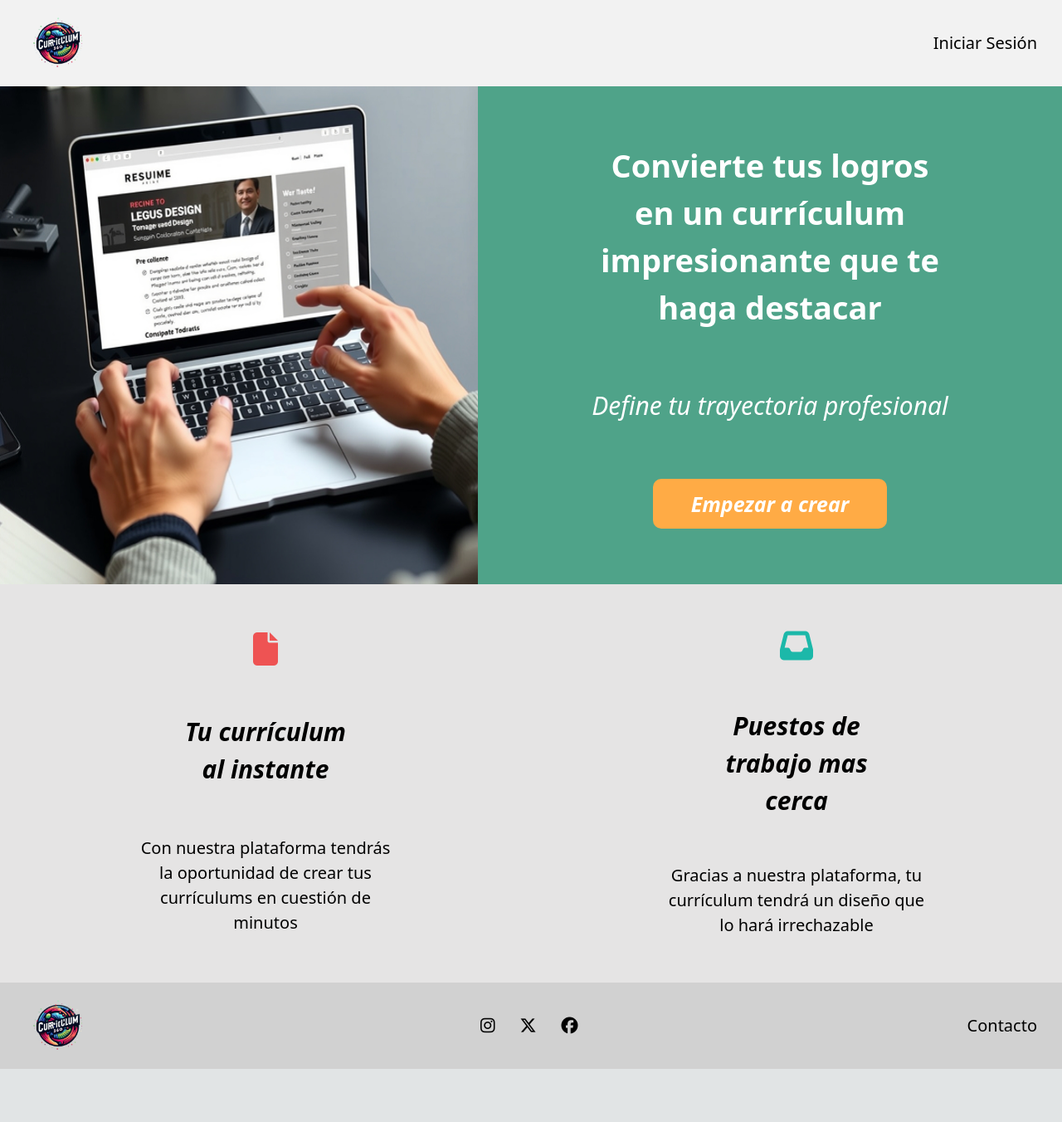
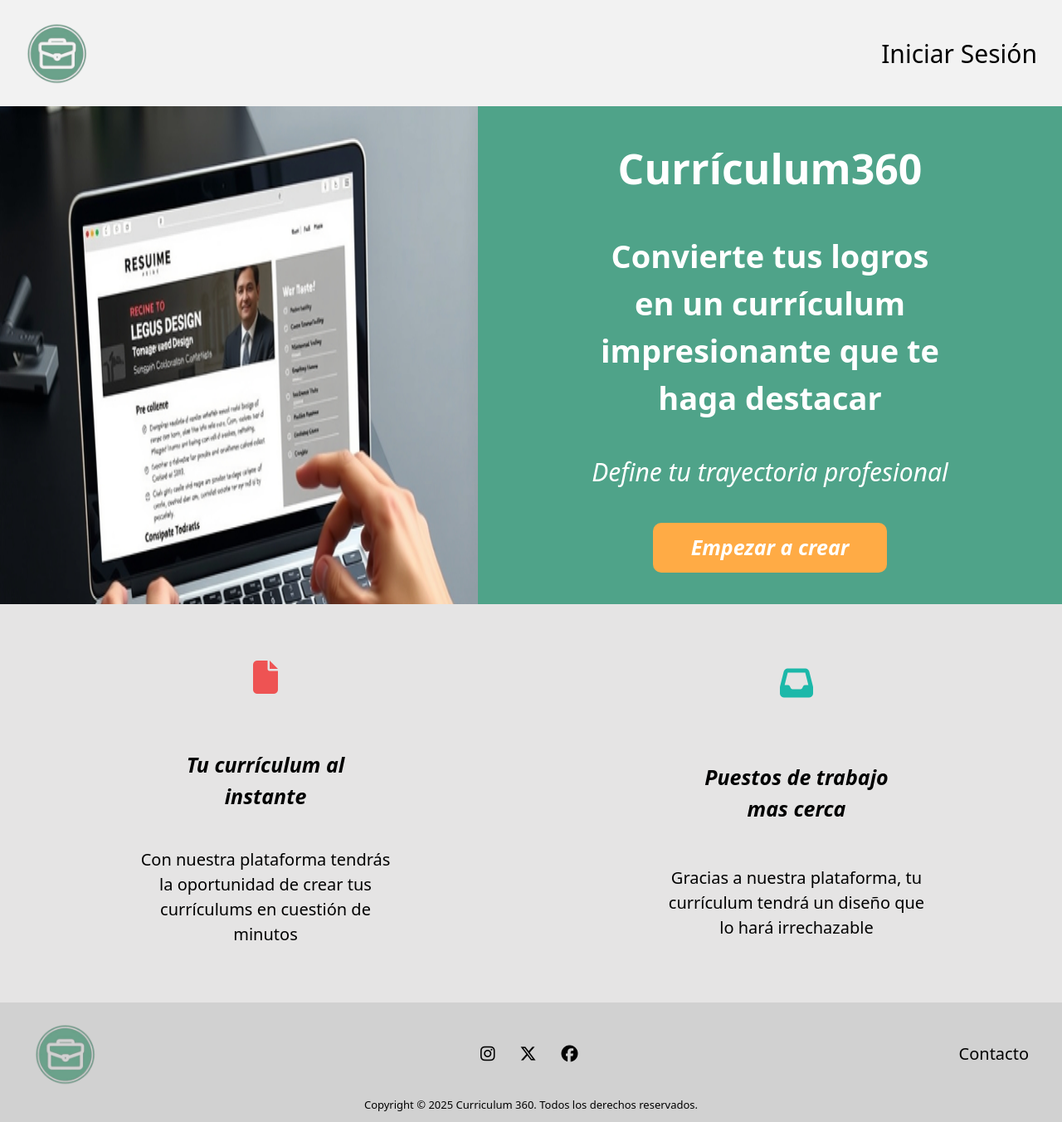
Before and after one commit to Chusneo04/ProyectoFinal-TFG, a Flask app: page / in a window 1280 px wide. Shown: the whole page at 83% size. Before the commit the page ends 1288 px from the top, so only its background shows below. Run offline with Flask 3, Linux system fonts and the light colour scheme.

Commit message:
Creación del diseño responsive de la interfaz de inicio

```diff
--- a/src/app.py
+++ b/src/app.py
@@ -8,4 +8,4 @@ def index():
 
 
 if __name__ == '__main__':
-    app.run(debug=True)
+    app.run(debug=True, host="172.31.52.67", port=5500)
--- a/src/templates/index.html
+++ b/src/templates/index.html
@@ -2,29 +2,30 @@
 
     {% block body %}
 
-        <div class="w-full">
-            <header class="w-full h-[13vh] flex flex-row items-center justify-between bg-[#F2F2F2] px-[30px] text-[20px]">
+        <div class="w-full flex flex-col">
+            <header class="w-full h-[6rem] flex flex-row items-center justify-between bg-[#F2F2F2] px-[30px] text-[20px] sm:h-[30vh] lg:h-[8rem]">
                 <img src="../static/logo.png" alt="CURRICULUMS" class="w-[5rem]">
-                <a href="/login">Iniciar Sesión</a>
+                <a href="/login" class="text-[30px]">Iniciar Sesión</a>
             </header>
-            <div class="w-full flex flex-row h-[75vh]">
-                <img src="../static/Imagen_portada.png" alt="Imagen de portada" class="w-[45%]">
-                <div class="w-full bg-[#4FA389] text-[white] flex flex-col items-center justify-evenly">
-                    <h1 class="text-[38px] w-[60%] text-center font-semibold">Convierte tus logros en un currículum impresionante que te haga destacar</h1>
-                    <h3 class="text-[30px] italic font-light">Define tu trayectoria profesional</h3>
-                    <button class="w-[40%] h-[60px] rounded-[10px] bg-[#FFAB45] text-center text-[25px] font-semibold italic"><a href="/login">Empezar a crear</a></button>
+            <div class="w-full flex flex-col sm:flex-row lg:flex-row lg:h-[75vh]">
+                <img src="../static/Imagen_portada.png" alt="Imagen de portada" class="w-full sm:h-[130vh] sm:w-[45%] lg:w-[45%]">
+                <div class="w-full bg-[#4FA389] text-[white] flex flex-col items-center justify-evenly gap-[20px] lg:gap-0 lg:p-0 py-[30px]">
+                    <h1 class="text-[40px] lg:text-[50px] font-extrabold">Currículum360</h1>
+                    <h1 class="text-[30px] lg:text-[38px] w-[90%] lg:w-[60%] text-center font-semibold">Convierte tus logros en un currículum impresionante que te haga destacar</h1>
+                    <h3 class="text-[20px] lg:text-[30px] italic font-light">Define tu trayectoria profesional</h3>
+                    <button class="w-[70%] lg:w-[40%] h-[60px] rounded-[10px] bg-[#FFAB45] text-center text-[25px] font-semibold italic"><a href="/login">Empezar a crear</a></button>
                 </div>
             </div>
-            <div class="bg-[#E5E4E4] h-[60vh] flex">
-                <div class="w-[50%] flex flex-col items-center justify-evenly  h-full">
+            <div class="bg-[#E5E4E4] lg:h-[60vh] flex flex-col lg:flex-row sm:flex-row">
+                <div class="lg:w-[50%] flex flex-col items-center justify-evenly h-full lg:p-0 p-[20px] gap-[50px] lg:gap-0">
                     <i class="fa-solid fa-file text-[#EE5353] text-[40px]"></i>
-                    <h3 class="text-[30px] w-[35%] text-center font-semibold italic">Tu currículum al instante</h3>
-                    <p class="w-[50%] text-[20px] text-center">Con nuestra plataforma tendrás la oportunidad de crear tus currículums en cuestión de minutos</p>
+                    <h3 class="text-[30px] h-[50px] sm:text-[25px] lg:w-[35%] sm:w-full text-center font-semibold italic">Tu currículum al instante</h3>
+                    <p class="lg:w-[50%] text-[20px] text-center">Con nuestra plataforma tendrás la oportunidad de crear tus currículums en cuestión de minutos</p>
                 </div>
-                <div class="w-[50%] flex flex-col items-center justify-evenly h-full">
+                <div class="lg:w-[50%] flex flex-col items-center justify-evenly h-full lg:p-0 p-[20px] gap-[50px] lg:gap-0">
                     <i class="fa-solid fa-inbox text-[#1CB8A9] text-[40px]"></i>
-                    <h3 class="text-[30px] w-[35%] text-center font-semibold italic">Puestos de trabajo mas cerca</h3>
-                    <p class="w-[50%] text-[20px] text-center">Gracias a nuestra plataforma, tu currículum tendrá un diseño que lo hará irrechazable </p>
+                    <h3 class="text-[30px] h-[50px] sm:text-[25px] lg:w-[35%] sm:w-full text-center font-semibold italic">Puestos de trabajo mas cerca</h3>
+                    <p class="lg:w-[50%] text-[20px] text-center">Gracias a nuestra plataforma, tu currículum tendrá un diseño que lo hará irrechazable </p>
                 </div>
             </div>
 
--- a/src/templates/layout.html
+++ b/src/templates/layout.html
@@ -15,14 +15,22 @@
         {% block body %}
         {% endblock %}
     </div>
-    <footer class="w-full h-[13vh] px-[30px] bg-[#D1D1D1] text-[20px] flex items-center justify-between">
-        <img src="../static/logo.png" alt="CURRICULUMS" class="w-[5rem]">
-        <div class="flex gap-[30px]">
-            <i class="fa-brands fa-instagram"></i>
-            <i class="fa-brands fa-x-twitter"></i>
-            <i class="fa-brands fa-facebook"></i>
+    <footer class="bg-[#D1D1D1] flex flex-col items-center pb-[10px] sm:p-[10px]">
+        <div class="w-full h-[20vh] lg:h-[13vh] px-[10px] lg:px-[30px] text-[20px] flex items-center justify-between">
+            <img src="../static/logo.png" alt="CURRICULUMS" class="w-[4rem] lg:w-[5rem]">
+            <div>
+                <div class="flex gap-[10px] lg:gap-[30px]">
+                    <i class="fa-brands fa-instagram"></i>
+                    <i class="fa-brands fa-x-twitter"></i>
+                    <i class="fa-brands fa-facebook"></i>
+                </div>
+
+            </div>
+
+            <a href="#">Contacto</a>
         </div>
-        <a href="#">Contacto</a>
+        <p class="text-center text-[13px]">Copyright © 2025 Curriculum 360. Todos los derechos reservados.</p>
     </footer>
+
 </body>
 </html>
```
Also changed, not shown: src/static/logo.png.
